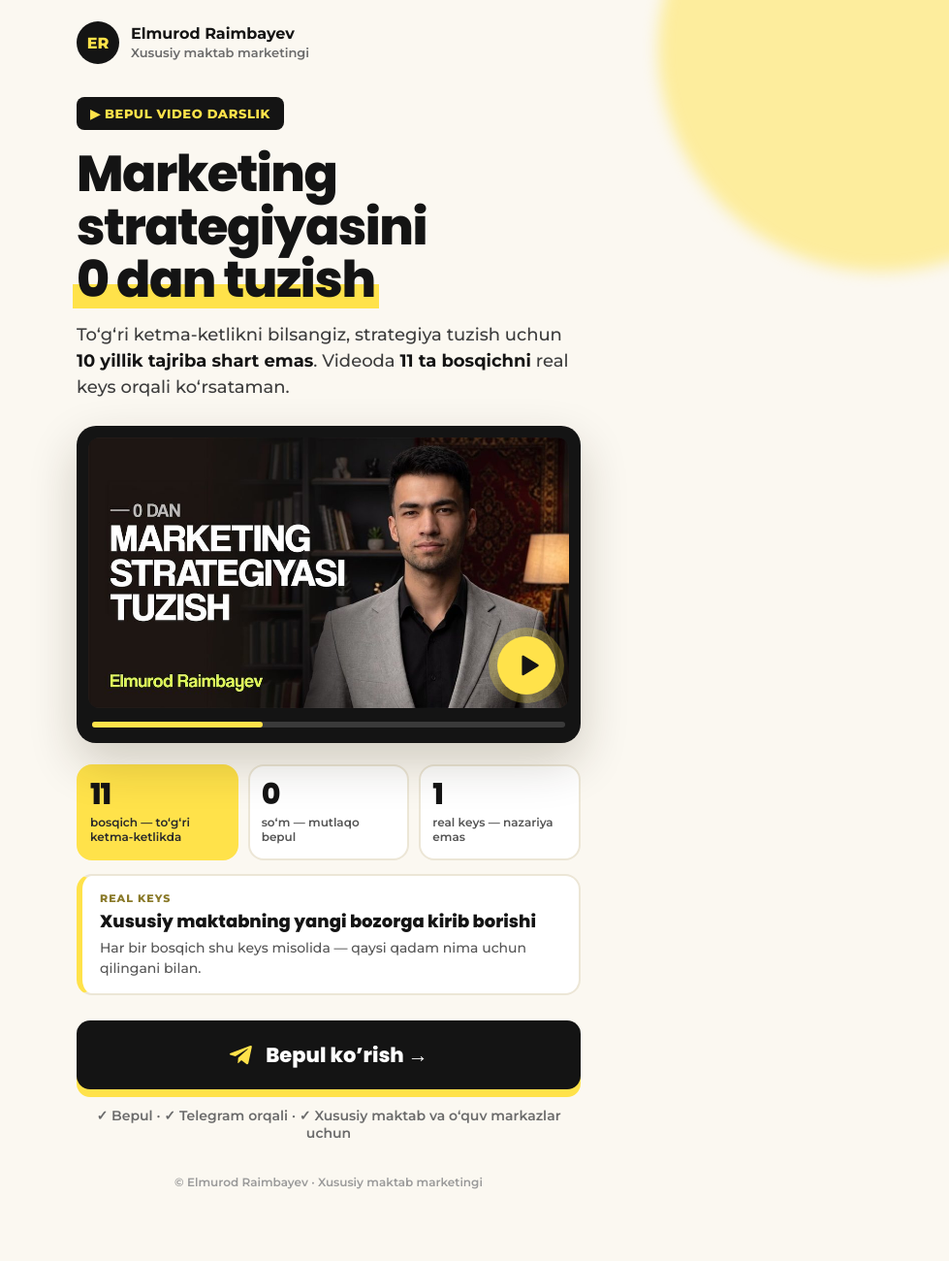
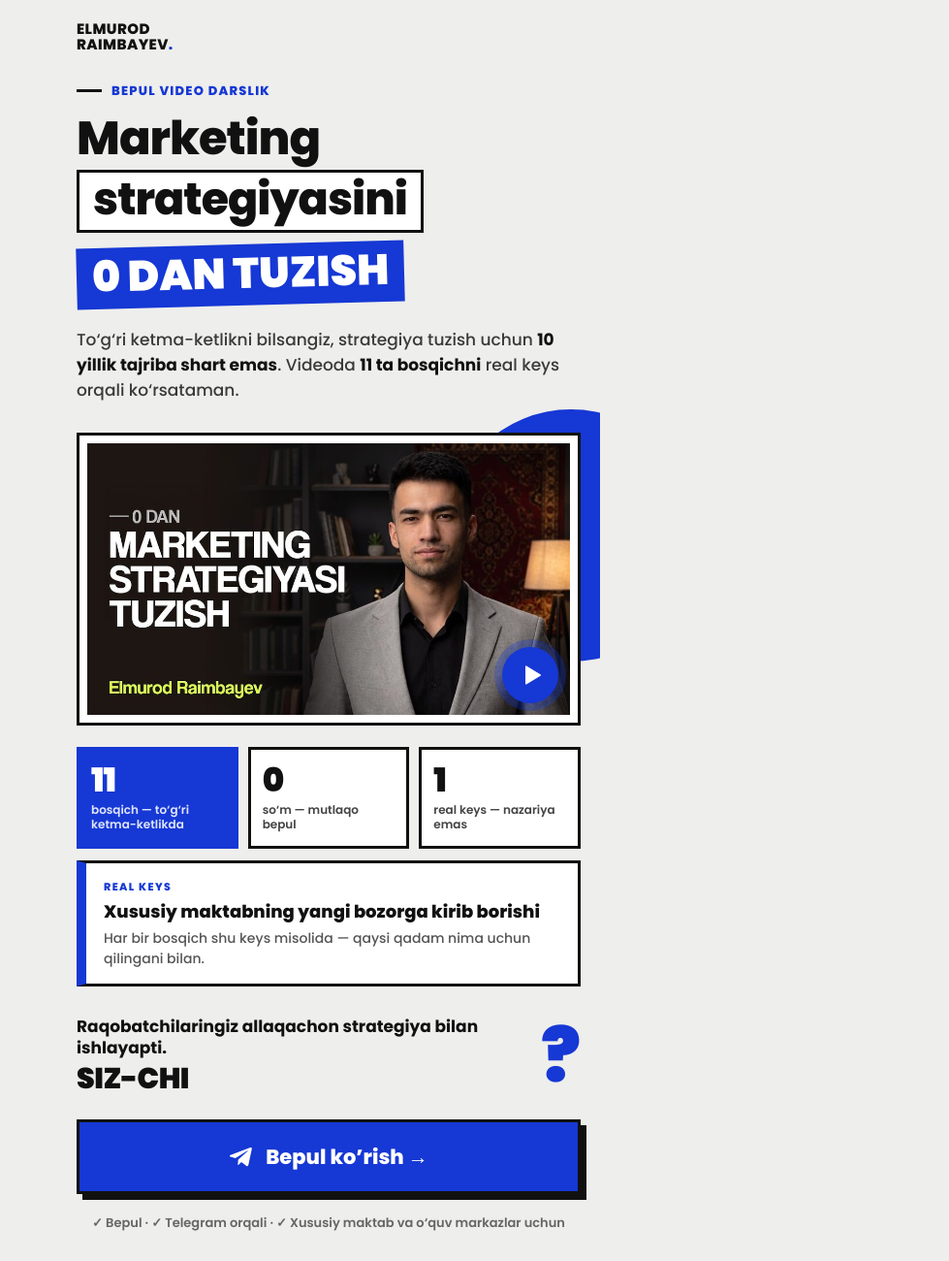
Before and after one commit to elmurodraimbaev-spec/bepul-dars, a plain HTML site: page marketing-strategiya/index.html in a window 1280 px wide. Shown: the top 1300 px of the page at 97% size, without its empty margins (301-1280 px from the left). Before the commit the page ends 1266 px from the top, so only its background shows below. Drawn offline with Linux system fonts and the light colour scheme.

Commit message:
Marketing strategiyasi landingi ko'k uslubga o'tkazildi
Co-Authored-By: Claude Opus 5.5 <noreply@anthropic.com>
Claude-Session: https://claude.ai/code/session_01BWbDWnQfnS895NuxcEsTQc

```diff
--- a/marketing-strategiya/index.html
+++ b/marketing-strategiya/index.html
@@ -23,68 +23,71 @@
 </script>
 <link rel="preconnect" href="https://fonts.googleapis.com">
 <link rel="preconnect" href="https://fonts.gstatic.com" crossorigin>
-<link rel="stylesheet" href="https://fonts.googleapis.com/css2?family=Poppins:wght@800&family=Montserrat:wght@500;600;700;800&display=swap">
+<link rel="stylesheet" href="https://fonts.googleapis.com/css2?family=Poppins:wght@500;600;700;800;900&display=swap">
 <style>
   *{box-sizing:border-box}
-  html,body{margin:0;background:#FBF8F1;color:#141414;font-family:Montserrat,sans-serif}
-  .wrap{max-width:560px;margin:0 auto;padding:22px 20px 40px;position:relative}
-  .blob{position:fixed;top:-180px;right:-160px;width:460px;height:460px;border-radius:50%;background:#FFE24A;opacity:.5;filter:blur(8px);pointer-events:none}
-  .me{display:flex;align-items:center;gap:12px;position:relative}
-  .av{width:44px;height:44px;border-radius:50%;background:#141414;color:#FFE24A;display:flex;align-items:center;justify-content:center;font-weight:800}
-  .me b{display:block;font-size:16px}.me span{font-size:13px;color:#6b6b6b;font-weight:600}
-  .tag{display:inline-flex;align-items:center;gap:8px;margin-top:34px;background:#141414;color:#FFE24A;font-weight:800;font-size:13px;letter-spacing:.6px;padding:9px 14px;border-radius:8px;position:relative}
-  h1{font-family:Poppins,sans-serif;font-weight:800;font-size:clamp(36px,10vw,52px);line-height:1.05;letter-spacing:-1.5px;margin:18px 0 0;position:relative}
-  .hl{background:linear-gradient(transparent 58%,#FFE24A 58%,#FFE24A 92%,transparent 92%);padding:0 4px;margin:0 -4px}
-  .sub{font-size:18px;line-height:1.5;font-weight:500;color:#3d3d3d;margin:16px 0 0}
-  .sub b{color:#141414}
-  .vid{display:block;margin-top:26px;border-radius:20px;background:#141414;padding:12px 12px 16px;box-shadow:0 20px 50px rgba(40,30,0,.2);text-decoration:none;position:relative}
-  .scr{aspect-ratio:16/9;border-radius:12px;background:radial-gradient(circle at 70% 30%,rgba(255,226,74,.28),transparent 60%),#1f1f1f;display:flex;align-items:center;justify-content:center;position:relative}
-  .scr .t{position:absolute;left:16px;top:14px;right:16px;color:#fff;font-family:Poppins;font-weight:800;font-size:clamp(15px,4.4vw,20px);line-height:1.15}
-  .pb{width:78px;height:78px;border-radius:50%;background:#FFE24A;display:flex;align-items:center;justify-content:center;box-shadow:0 0 0 12px rgba(255,226,74,.18);margin-top:18px}
-  .pb svg{width:32px;height:32px;margin-left:5px}
-  .tr{margin:14px 4px 0;height:6px;border-radius:3px;background:#3a3a3a;position:relative}
-  .tr i{position:absolute;left:0;top:0;bottom:0;width:36%;border-radius:3px;background:#FFE24A}
-  .stats{display:grid;grid-template-columns:repeat(3,1fr);gap:10px;margin-top:22px}
-  .st{background:#fff;border:2px solid #ECE6D6;border-radius:16px;padding:14px 12px}
-  .st .v{font-family:Poppins;font-weight:800;font-size:clamp(22px,6.5vw,30px);letter-spacing:-1px;line-height:1}
-  .st .k{font-size:12px;font-weight:600;color:#555;margin-top:6px;line-height:1.3}
-  .st.y{background:#FFE24A;border-color:#FFE24A}.st.y .k{color:#2a2a2a}
-  .cta{display:flex;align-items:center;justify-content:center;gap:12px;margin-top:26px;background:#141414;color:#fff;text-decoration:none;
-    font-family:Poppins;font-weight:800;font-size:21px;padding:20px 24px;border-radius:14px;box-shadow:0 8px 0 #FFE24A;
-    -webkit-tap-highlight-color:transparent;transition:transform .15s ease}
-  .cta:active,.vid:active{transform:scale(.98)}
+  :root{--blue:#1638D4;--ink:#111;--bg:#EEEEEC}
+  html,body{margin:0;background:var(--bg);color:var(--ink);font-family:Poppins,sans-serif}
+  .wrap{max-width:560px;margin:0 auto;padding:22px 20px 40px;position:relative;overflow:hidden}
+  .logo{font-weight:800;font-size:15px;line-height:1.05;letter-spacing:.4px}
+  .logo i{color:var(--blue);font-style:normal}
+  .tag{display:inline-block;margin-top:30px;font-weight:800;font-size:13px;letter-spacing:1.2px;color:var(--blue)}
+  .tag:before{content:"";display:inline-block;width:26px;height:3px;background:var(--ink);vertical-align:middle;margin-right:10px}
+  h1{margin:14px 0 0;display:flex;flex-direction:column;align-items:flex-start;gap:8px;font-weight:800;letter-spacing:-1px;line-height:1}
+  h1 .p{font-size:clamp(34px,9.6vw,48px)}
+  h1 .bx{font-size:clamp(32px,9vw,46px);border:3px solid var(--ink);background:#fff;padding:4px 14px 9px}
+  h1 .bar{font-size:clamp(30px,8.6vw,44px);font-weight:900;letter-spacing:0;background:var(--blue);color:#fff;padding:8px 16px 11px;transform:rotate(-1.5deg);margin-top:4px;white-space:nowrap}
+  .sub{font-size:17px;line-height:1.55;font-weight:500;color:#3a3a3a;margin:22px 0 0}
+  .sub b{color:var(--ink);font-weight:700}
+  .vwrap{position:relative;margin-top:30px}
+  .vwrap:before{content:"";position:absolute;width:260px;height:260px;border-radius:50%;background:var(--blue);right:-120px;top:-24px}
+  .vid{display:block;position:relative;border:3px solid var(--ink);background:#fff;padding:8px;text-decoration:none}
+  .scr{aspect-ratio:16/9;position:relative;overflow:hidden;background:#1f1f1f}
+  .scr img{position:absolute;inset:0;width:100%;height:100%;object-fit:cover;display:block}
+  .pb{position:absolute;right:12px;bottom:12px;width:58px;height:58px;border-radius:50%;background:var(--blue);display:flex;align-items:center;justify-content:center;box-shadow:0 0 0 8px rgba(22,56,212,.3)}
+  .pb svg{width:24px;height:24px;margin-left:4px}
+  .stats{position:relative;display:grid;grid-template-columns:repeat(3,1fr);gap:10px;margin-top:22px}
+  .st{background:#fff;border:3px solid var(--ink);padding:14px 12px}
+  .st .v{font-weight:900;font-size:clamp(26px,7.5vw,34px);letter-spacing:-1px;line-height:1}
+  .st .k{font-size:12px;font-weight:600;color:#444;margin-top:6px;line-height:1.3}
+  .st.b{background:var(--blue);border-color:var(--blue);color:#fff}.st.b .k{color:#dfe5ff}
+  .case{margin-top:12px;background:#fff;border:3px solid var(--ink);border-left:10px solid var(--blue);padding:16px 16px 16px 18px}
+  .case .ck{font-size:11px;font-weight:800;letter-spacing:1.4px;color:var(--blue)}
+  .case b{display:block;font-weight:800;font-size:18px;line-height:1.25;margin-top:6px}
+  .case span{display:block;font-size:14px;font-weight:500;color:#555;line-height:1.45;margin-top:6px}
+  .q{display:flex;align-items:center;gap:16px;margin-top:30px}
+  .q .l{flex:1;font-weight:700;font-size:17px;line-height:1.3}
+  .q .l b{display:block;font-weight:900;font-size:30px;letter-spacing:-.5px;margin-top:2px}
+  .q .m{font-weight:900;font-size:76px;line-height:.8;color:var(--blue)}
+  .cta{display:flex;align-items:center;justify-content:center;gap:12px;margin-top:22px;background:var(--blue);color:#fff;text-decoration:none;
+    font-weight:800;font-size:21px;padding:20px 24px;border:3px solid var(--ink);box-shadow:6px 6px 0 var(--ink);
+    -webkit-tap-highlight-color:transparent;transition:transform .15s ease,box-shadow .15s ease}
+  .cta:active{transform:translate(4px,4px);box-shadow:2px 2px 0 var(--ink)}
+  .vid:active{transform:scale(.98)}
   .cta svg{width:26px;height:26px}
-  .ok{text-align:center;margin-top:18px;font-size:14px;font-weight:600;color:#6b6b6b}
-  .ft{text-align:center;margin-top:34px;font-size:12px;font-weight:600;color:#9a9a9a}
-  .scr.ph{overflow:hidden;background:#1f1f1f}
-  .scr.ph img{position:absolute;inset:0;width:100%;height:100%;object-fit:cover;display:block}
-  .scr.ph .pb{position:absolute;right:14px;bottom:14px;margin-top:0;width:60px;height:60px;box-shadow:0 0 0 9px rgba(255,226,74,.25)}
-  .scr.ph .pb svg{width:26px;height:26px}
-  .case{margin-top:14px;background:#fff;border:2px solid #ECE6D6;border-left:6px solid #FFE24A;border-radius:16px;padding:16px 16px 16px 18px}
-  .case .ck{font-size:11px;font-weight:800;letter-spacing:1px;color:#8a7a2a}
-  .case b{display:block;font-family:Poppins;font-weight:800;font-size:18px;line-height:1.25;margin-top:6px}
-  .case span{display:block;font-size:14px;font-weight:500;color:#555;line-height:1.45;margin-top:6px}
+  .ok{text-align:center;margin-top:20px;font-size:13px;font-weight:600;color:#666}
+  .ft{text-align:center;margin-top:34px;font-size:12px;font-weight:600;color:#999}
 </style>
 </head>
 <body>
-<div class="blob" aria-hidden="true"></div>
 <main class="wrap">
-  <div class="me"><div class="av">ER</div><div><b>Elmurod Raimbayev</b><span>Xususiy maktab marketingi</span></div></div>
+  <div class="logo">ELMUROD<br>RAIMBAYEV<i>.</i></div>
 
-  <div class="tag">▶ BEPUL VIDEO DARSLIK</div>
-  <h1>Marketing strategiyasini <span class="hl" style="white-space:nowrap">0 dan tuzish</span></h1>
+  <div class="tag">BEPUL VIDEO DARSLIK</div>
+  <h1><span class="p">Marketing</span><span class="bx">strategiyasini</span><span class="bar">0 DAN TUZISH</span></h1>
   <p class="sub">To‘g‘ri ketma-ketlikni bilsangiz, strategiya tuzish uchun <b>10 yillik tajriba shart emas</b>. Videoda <b>11 ta bosqichni</b> real keys orqali ko‘rsataman.</p>
 
-  <a class="vid go" href="#" aria-label="Video darslikni ko'rish">
-    <div class="scr ph">
-      <img src="cover.jpg" alt="0 dan marketing strategiyasi tuzish — video darslik" width="960" height="540">
-      <div class="pb"><svg viewBox="0 0 24 24"><path d="M5 3.5v17a1 1 0 0 0 1.5.86l14-8.5a1 1 0 0 0 0-1.72l-14-8.5A1 1 0 0 0 5 3.5z" fill="#141414"/></svg></div>
-    </div>
-    <div class="tr"><i></i></div>
-  </a>
+  <div class="vwrap">
+    <a class="vid go" href="#" aria-label="Video darslikni ko'rish">
+      <div class="scr">
+        <img src="cover.jpg" alt="0 dan marketing strategiyasi tuzish — video darslik" width="960" height="540">
+        <div class="pb"><svg viewBox="0 0 24 24"><path d="M5 3.5v17a1 1 0 0 0 1.5.86l14-8.5a1 1 0 0 0 0-1.72l-14-8.5A1 1 0 0 0 5 3.5z" fill="#fff"/></svg></div>
+      </div>
+    </a>
+  </div>
 
   <div class="stats">
-    <div class="st y"><div class="v">11</div><div class="k">bosqich — to‘g‘ri ketma-ketlikda</div></div>
+    <div class="st b"><div class="v">11</div><div class="k">bosqich — to‘g‘ri ketma-ketlikda</div></div>
     <div class="st"><div class="v">0</div><div class="k">so‘m — mutlaqo bepul</div></div>
     <div class="st"><div class="v">1</div><div class="k">real keys — nazariya emas</div></div>
   </div>
@@ -95,7 +98,9 @@
     <span>Har bir bosqich shu keys misolida — qaysi qadam nima uchun qilingani bilan.</span>
   </div>
 
-  <a class="cta go" href="#"><svg viewBox="0 0 24 24"><path fill="#FFE24A" d="M21.9 4.3 18.7 19.4c-.2 1.1-.9 1.3-1.8.8l-4.9-3.6-2.4 2.3c-.3.3-.5.5-1 .5l.4-5 9-8.2c.4-.4-.1-.6-.6-.2L6.3 13 1.5 11.5c-1-.3-1.1-1 .2-1.5L20.6 2.8c.9-.3 1.6.2 1.3 1.5z"/></svg>Bepul ko’rish →</a>
+  <div class="q"><div class="l">Raqobatchilaringiz allaqachon strategiya bilan ishlayapti.<b>SIZ-CHI</b></div><div class="m">?</div></div>
+
+  <a class="cta go" href="#"><svg viewBox="0 0 24 24"><path fill="#fff" d="M21.9 4.3 18.7 19.4c-.2 1.1-.9 1.3-1.8.8l-4.9-3.6-2.4 2.3c-.3.3-.5.5-1 .5l.4-5 9-8.2c.4-.4-.1-.6-.6-.2L6.3 13 1.5 11.5c-1-.3-1.1-1 .2-1.5L20.6 2.8c.9-.3 1.6.2 1.3 1.5z"/></svg>Bepul ko’rish →</a>
   <div class="ok">✓ Bepul · ✓ Telegram orqali · ✓ Xususiy maktab va o‘quv markazlar uchun</div>
 
   <div class="ft">© Elmurod Raimbayev · Xususiy maktab marketingi</div>
```
